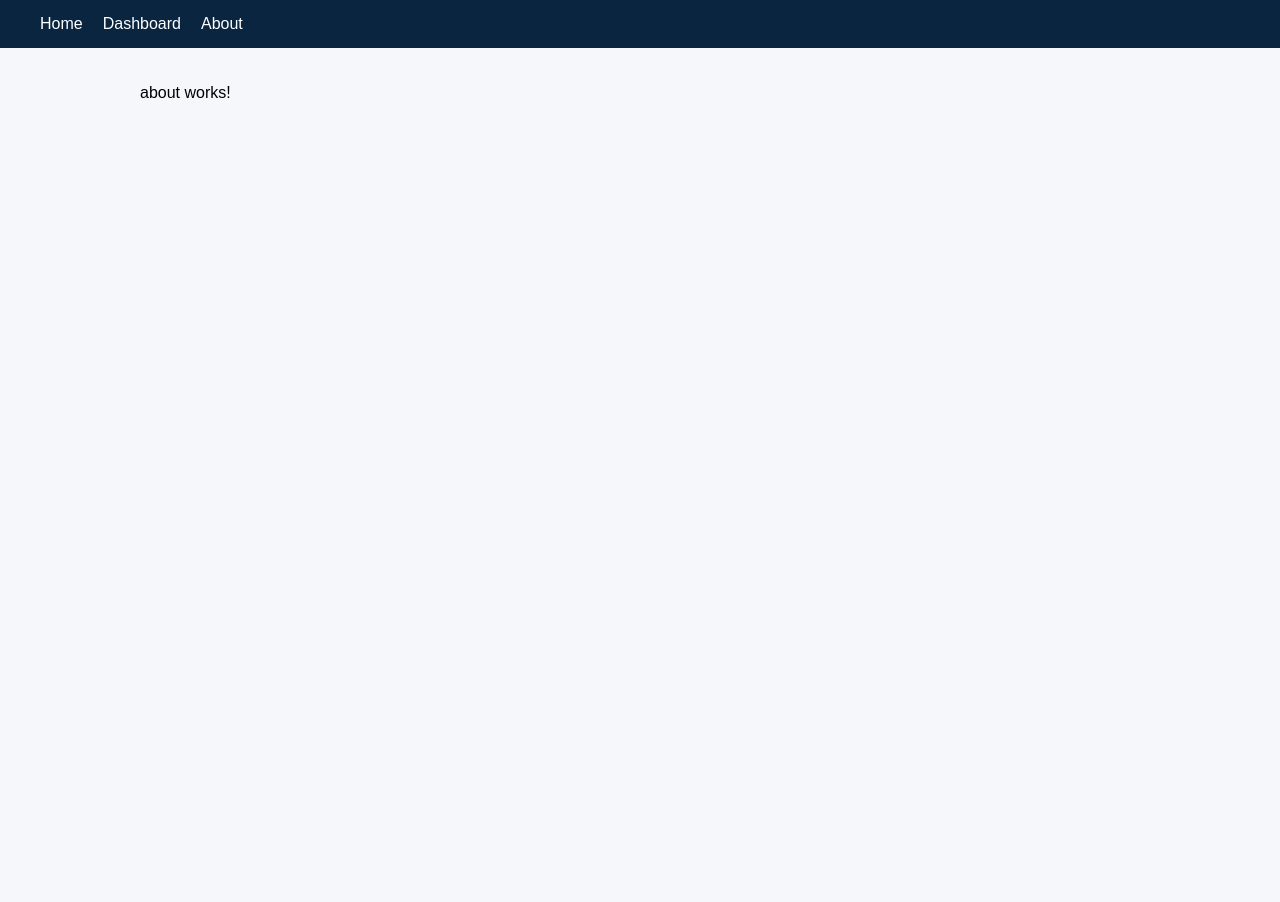
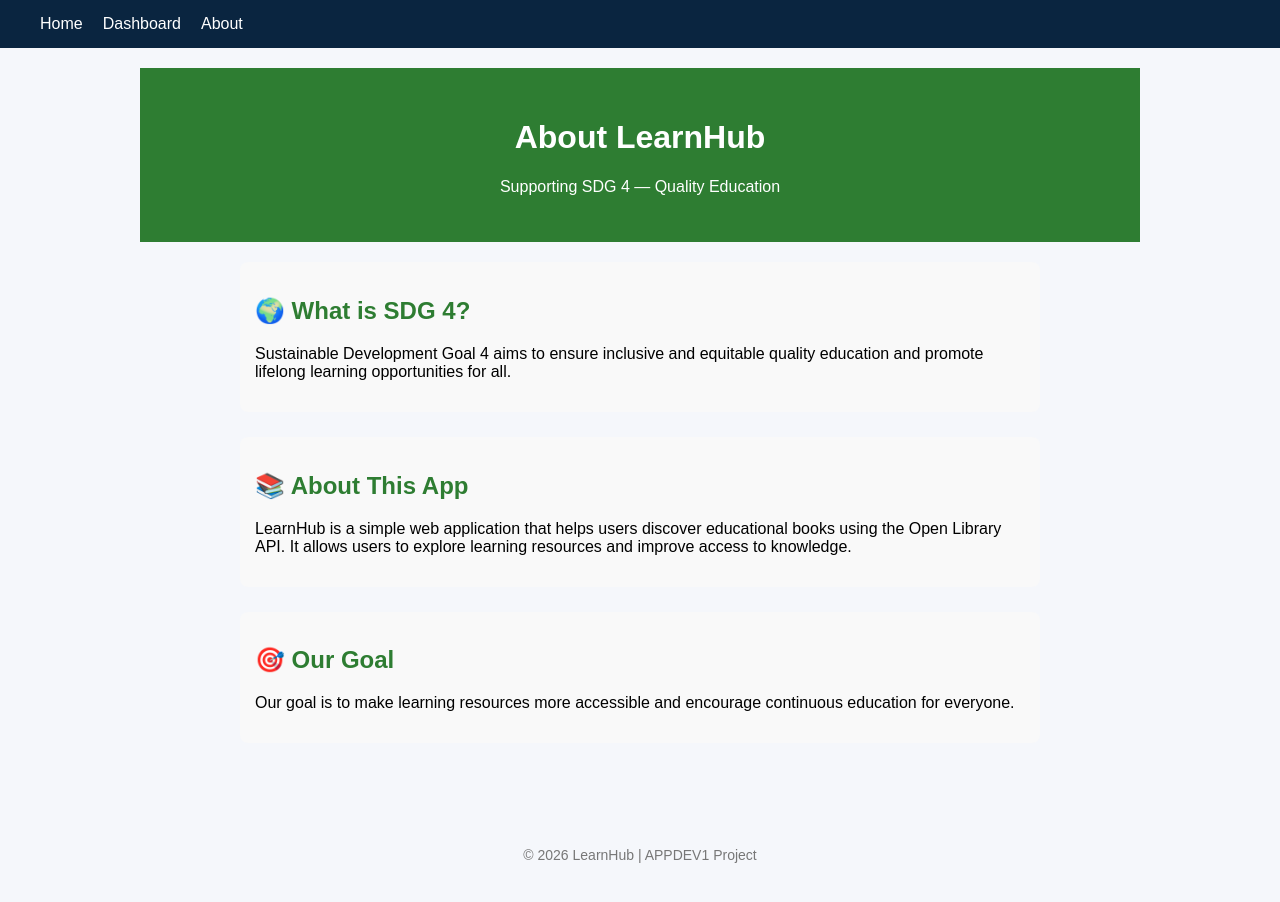
Before and after one commit to Nema21/appdev1-sdg4-EqualReport, an Angular app: page /about in a window 1280 px wide. Shown: the top 902 px of the page. Before the commit the page ends 800 px from the top, so only its background shows below. Built offline with nearby package versions, Linux system fonts and the light colour scheme.

Commit message:
feat: implement about page with initial UI and styling

```diff
--- a/src/app/app.routes.ts
+++ b/src/app/app.routes.ts
@@ -9,6 +9,7 @@ import { unsavedGuard } from './guards/unsaved.guard';
 
 export const routes: Routes = [
   { path: '', component: HomeComponent },
+  { path: 'about', component: AboutComponent },
   { path: 'about',
   component: AboutComponent,
   canDeactivate: [unsavedGuard]
--- a/src/app/pages/about/about.component.css
+++ b/src/app/pages/about/about.component.css
@@ -0,0 +1,31 @@
+.about-header {
+  text-align: center;
+  background: #2e7d32;
+  color: white;
+  padding: 30px 20px;
+}
+
+.about-container {
+  max-width: 800px;
+  margin: auto;
+  padding: 20px;
+}
+
+section {
+  margin-bottom: 25px;
+  background: #f9f9f9;
+  padding: 15px;
+  border-radius: 8px;
+}
+
+h2 {
+  color: #2e7d32;
+}
+
+.about-footer {
+  text-align: center;
+  margin-top: 30px;
+  padding: 15px;
+  font-size: 14px;
+  color: #777;
+}
--- a/src/app/pages/about/about.component.html
+++ b/src/app/pages/about/about.component.html
@@ -1 +1,37 @@
-<p>about works!</p>
+<header class="about-header">
+  <h1>About LearnHub</h1>
+  <p>Supporting SDG 4 — Quality Education</p>
+</header>
+
+<main class="about-container">
+
+  <section>
+    <h2>🌍 What is SDG 4?</h2>
+    <p>
+      Sustainable Development Goal 4 aims to ensure inclusive and equitable
+      quality education and promote lifelong learning opportunities for all.
+    </p>
+  </section>
+
+  <section>
+    <h2>📚 About This App</h2>
+    <p>
+      LearnHub is a simple web application that helps users discover educational
+      books using the Open Library API. It allows users to explore learning
+      resources and improve access to knowledge.
+    </p>
+  </section>
+
+  <section>
+    <h2>🎯 Our Goal</h2>
+    <p>
+      Our goal is to make learning resources more accessible and encourage
+      continuous education for everyone.
+    </p>
+  </section>
+
+</main>
+
+<footer class="about-footer">
+  <p>© 2026 LearnHub | APPDEV1 Project</p>
+</footer>
```
